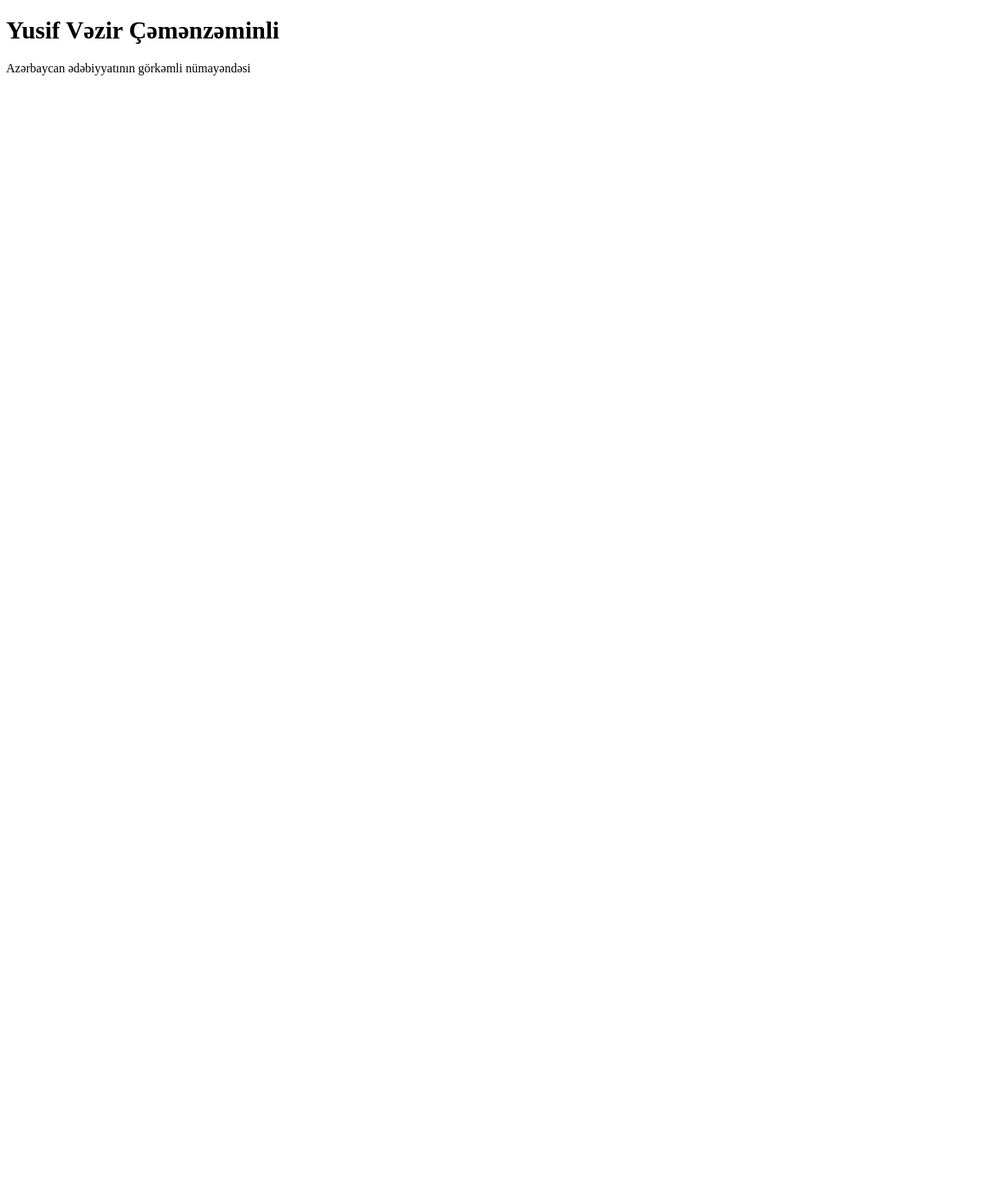
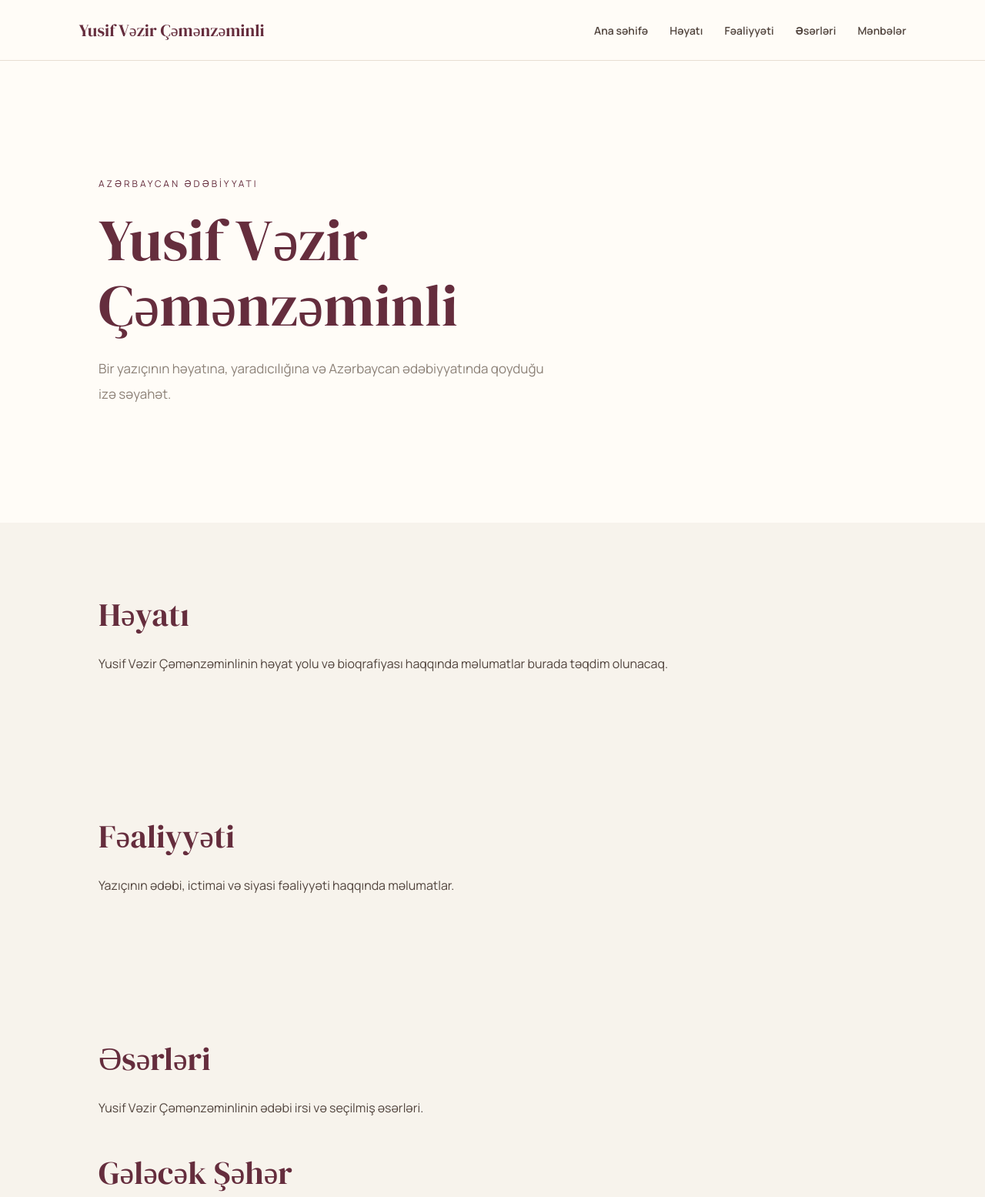
Before and after one commit to ismayilsevinc09-source/yusif-vezir-edebi-irs, a plain HTML site: page index.html in a window 1280 px wide. Shown: the top 1555 px of the page at 77% size. Before the commit the page ends 800 px from the top, so only its background shows below. Drawn offline with Linux system fonts and the light colour scheme.

Commit message:
Update index.html

```diff
--- a/index.html
+++ b/index.html
@@ -5,11 +5,79 @@
     <meta charset="UTF-8">
     <meta name="viewport" content="width=device-width, initial-scale=1.0">
     <title>Yusif Vəzir Çəmənzəminli | Ədəbi İrs</title>
+    <link rel="stylesheet" href="style.css">
 </head>
 <body>
 
-    <h1>Yusif Vəzir Çəmənzəminli</h1>
-    <p>Azərbaycan ədəbiyyatının görkəmli nümayəndəsi</p>
+<header>
+    <div class="logo">Yusif Vəzir Çəmənzəminli</div>
+
+    <nav>
+        <a href="#home">Ana səhifə</a>
+        <a href="#life">Həyatı</a>
+        <a href="#activity">Fəaliyyəti</a>
+        <a href="#works">Əsərləri</a>
+        <a href="#sources">Mənbələr</a>
+    </nav>
+</header>
+
+<main>
+    <section class="hero" id="home">
+        <div class="hero-content">
+            <div class="eyebrow">Azərbaycan ədəbiyyatı</div>
+            <h1>Yusif Vəzir<br>Çəmənzəminli</h1>
+            <p>
+                Bir yazıçının həyatına, yaradıcılığına
+                və Azərbaycan ədəbiyyatında qoyduğu
+                izə səyahət.
+            </p>
+        </div>
+    </section>
+
+    <section class="section" id="life">
+        <h2>Həyatı</h2>
+        <p>
+            Yusif Vəzir Çəmənzəminlinin həyat yolu
+            və bioqrafiyası haqqında məlumatlar burada
+            təqdim olunacaq.
+        </p>
+    </section>
+
+    <section class="section" id="activity">
+        <h2>Fəaliyyəti</h2>
+        <p>
+            Yazıçının ədəbi, ictimai və siyasi
+            fəaliyyəti haqqında məlumatlar.
+        </p>
+    </section>
+
+    <section class="section" id="works">
+        <h2>Əsərləri</h2>
+        <p>
+            Yusif Vəzir Çəmənzəminlinin ədəbi irsi
+            və seçilmiş əsərləri.
+        </p>
+
+        <h2 style="margin-top:40px;">Gələcək Şəhər</h2>
+        <p>
+            Müəllifin gələcək haqqında təsəvvürləri,
+            əsərin ideyaları və müasir dövrlə
+            müqayisəsi.
+        </p>
+    </section>
+
+    <section class="section" id="sources">
+        <h2>Mənbələr</h2>
+        <p>
+            Layihədə istifadə olunan kitablar,
+            məqalələr və digər etibarlı mənbələr.
+        </p>
+    </section>
+</main>
+
+<footer>
+    Yusif Vəzir Çəmənzəminli — Ədəbi İrs
+</footer>
 
 </body>
 </html>
```
